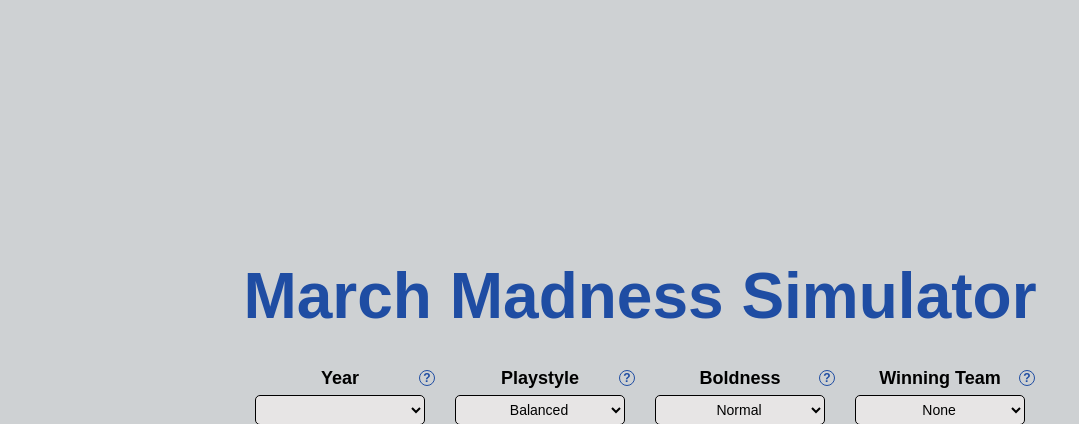
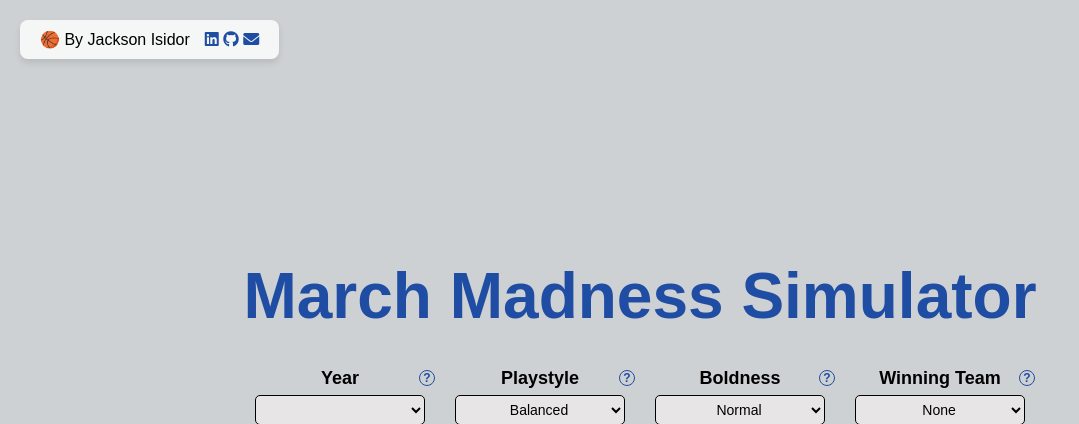
Before and after one commit to jacksonisidor/March-Madness-Simulator, a Flask app: template app/templates/home.html in a window 1280 px wide. Shown: the top 424 px of the page, without its empty margins (0-1079 px from the left). Run offline with Flask 2, Linux system fonts and the light colour scheme; the template is opened without the code that fills it, so the values that code supplies are empty.

Commit message:
contact info tag

```diff
--- a/app/templates/home.html
+++ b/app/templates/home.html
@@ -1,6 +1,7 @@
 <!DOCTYPE html>
 <html lang="en">
 <head>
+    <link rel="stylesheet" href="https://cdnjs.cloudflare.com/ajax/libs/font-awesome/6.0.0/css/all.min.css">
     <meta charset="UTF-8">
     <meta name="viewport" content="width=device-width, initial-scale=1.0">
     <title>March Madness Simulator</title>
@@ -179,11 +180,62 @@
             visibility: visible;
         }
 
+        .navbar {
+            position: fixed;
+            top: 20px;
+            left: 20px;
+            display: flex;
+            align-items: center;
+            gap: 15px;
+            background: rgba(255, 255, 255, 0.8);
+            padding: 10px 20px;
+            border-radius: 8px;
+            box-shadow: 0px 4px 6px rgba(0, 0, 0, 0.1);
+        }
 
+        .navbar a {
+            text-decoration: none;
+            color: #1F4DA3;
+            font-size: 16px;
+            font-weight: bold;
+        }
+
+        .navbar a:hover {
+            color: #E74C3C;
+        }
+
+        /* Social Icons */
+        .social-icons a {
+            color: #1F4DA3;
+            font-size: 18px;
+            transition: color 0.3s ease-in-out;
+        }
+
+        .social-icons a:hover {
+            color: #E74C3C;
+        }
 
     </style>
 </head>
 <body>
+
+    <!-- Navigation Bar -->
+    <nav class="navbar">
+        <div class="nav-left">
+            <span>🏀 By Jackson Isidor </span>
+        </div>
+        <div class="nav-right">
+            <a href="https://www.linkedin.com/in/jackson-isidor/" target="_blank">
+                <i class="fab fa-linkedin"></i>
+            </a>
+            <a href="https://github.com/jacksonisidor" target="_blank">
+                <i class="fab fa-github"></i>
+            </a>
+            <a href="mailto:jax.isidor@gmail.com">
+                <i class="fas fa-envelope"></i>
+            </a>
+        </div>
+    </nav>
 
     <!-- Title -->
     <h1>March Madness Simulator</h1>
```
